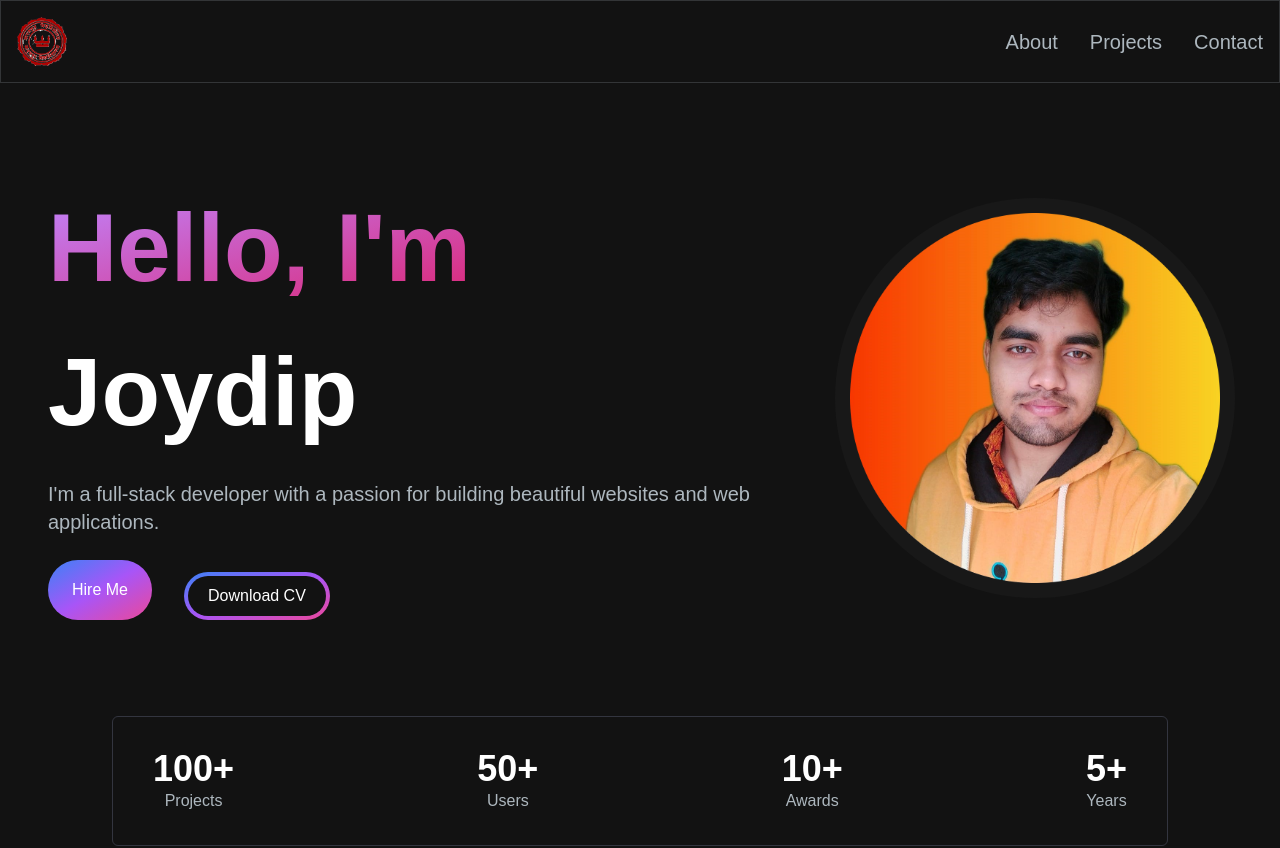
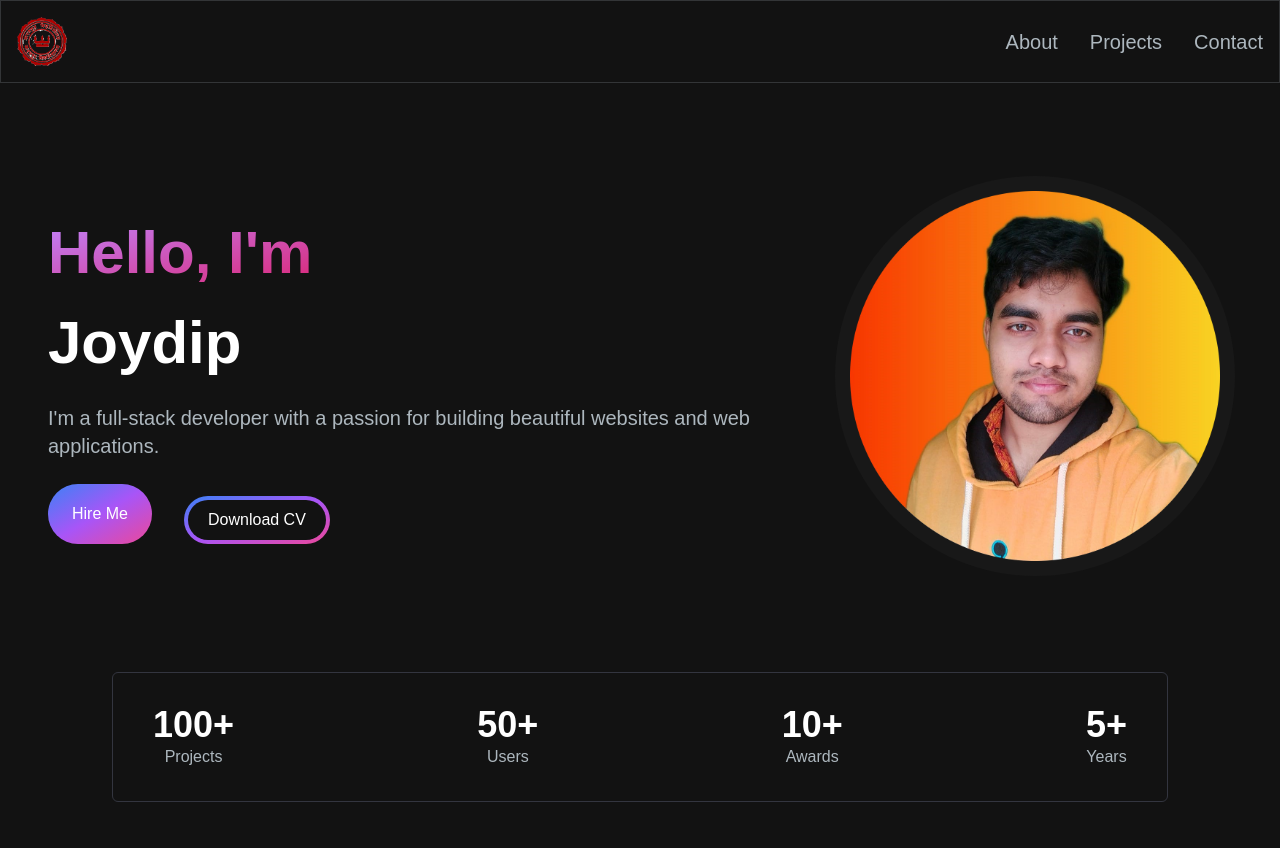
Before and after one commit to joydipdewasi/portfoliowebsite, a Next.js app: page / in a window 1280 px wide. Shown: the top 848 px of the page. Built offline with nearby package versions, Linux system fonts and the light colour scheme.

Commit message:
heroSection.jsx file a h1 section lg screen css change

```diff
--- a/app/components/HeroSection.jsx
+++ b/app/components/HeroSection.jsx
@@ -30,7 +30,7 @@ const HeroSection = () => {
             transition={{ duration: 1 }}
             className="col-span-8 place-self-center text-center sm:text-left justify-seif-start"
           >
-            <h1 className="text-white mb-4 text-4xl sm:text-5xl lg:text-8xl font-extrabold lg:leading-normal">
+            <h1 className="text-white mb-4 text-4xl sm:text-5xl lg:text-6xl font-extrabold lg:leading-normal">
               <span className="text-transparent bg-clip-text bg-gradient-to-br from-purple-400 to-pink-600">
                 Hello, I'm{' '}
               </span>
```
